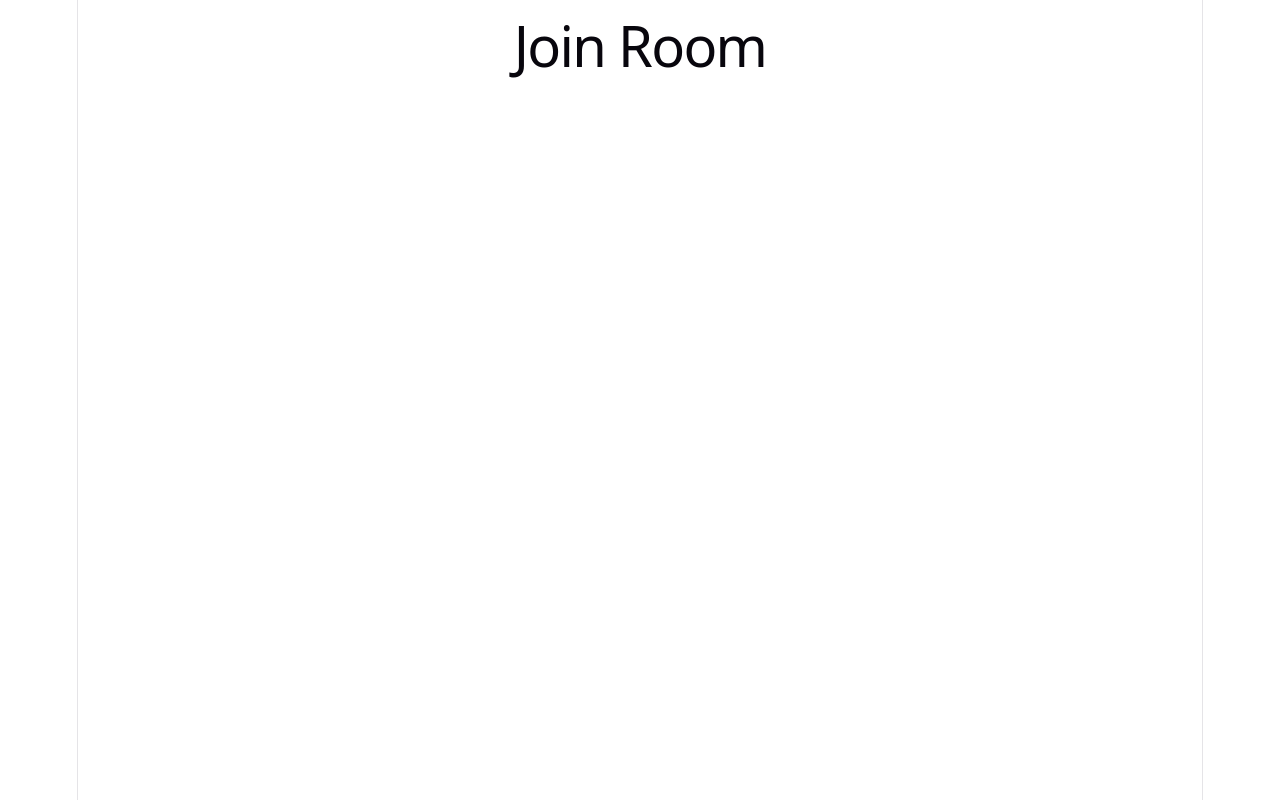
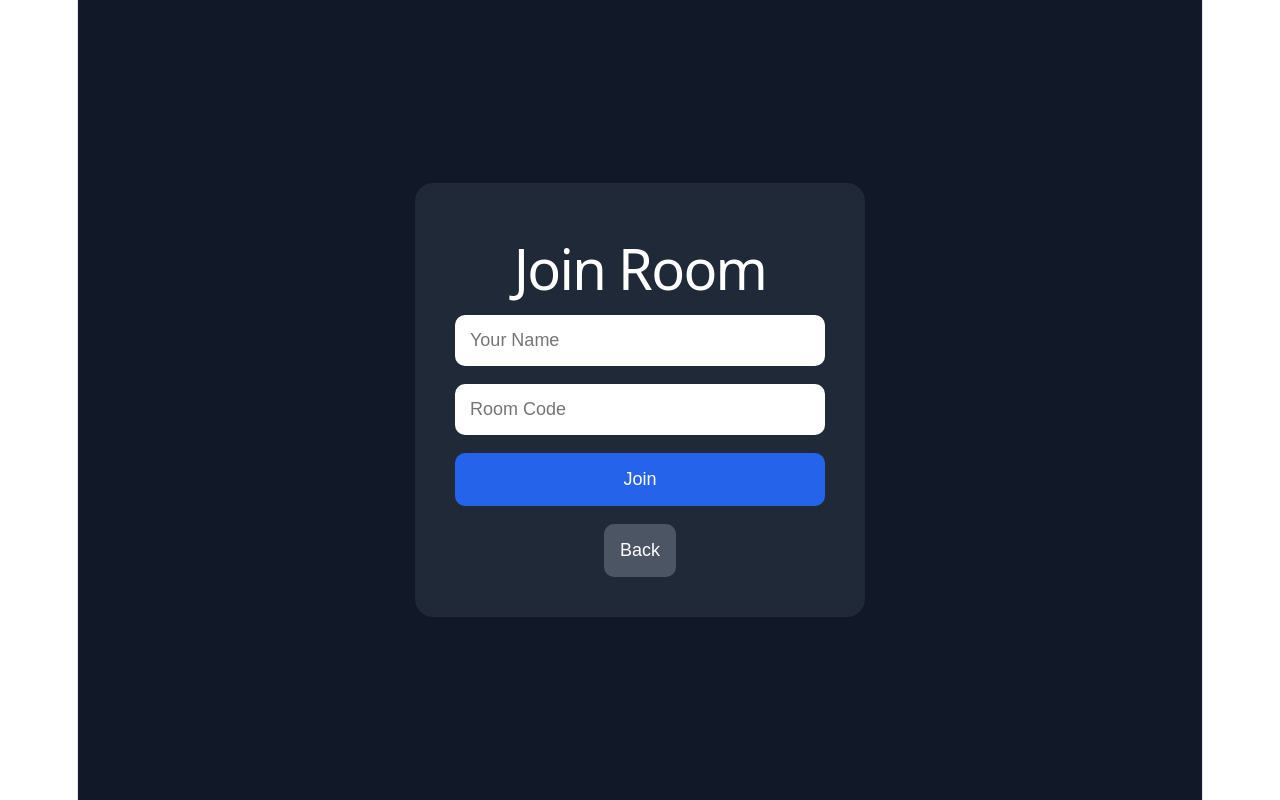
Before and after one commit to gajdoczi/spot-the-difference, a React (Vite) app in the folder client/: page /join in a window 1280 px wide. Built offline with nearby package versions, Linux system fonts and the light colour scheme.

Commit message:
Add Join Room page

```diff
--- a/client/src/pages/JoinRoom.tsx
+++ b/client/src/pages/JoinRoom.tsx
@@ -1,7 +1,30 @@
+import { Link } from "react-router-dom";
+import "./JoinRoom.css";
+
 function JoinRoom() {
   return (
-    <div>
-      <h1>Join Room</h1>
+    <div className="join-room">
+      <div className="card">
+        <h1>Join Room</h1>
+
+        <input
+          type="text"
+          placeholder="Your Name"
+        />
+
+        <input
+          type="text"
+          placeholder="Room Code"
+        />
+
+        <button>Join</button>
+
+        <Link to="/">
+          <button className="back">
+            Back
+          </button>
+        </Link>
+      </div>
     </div>
   );
 }
```
